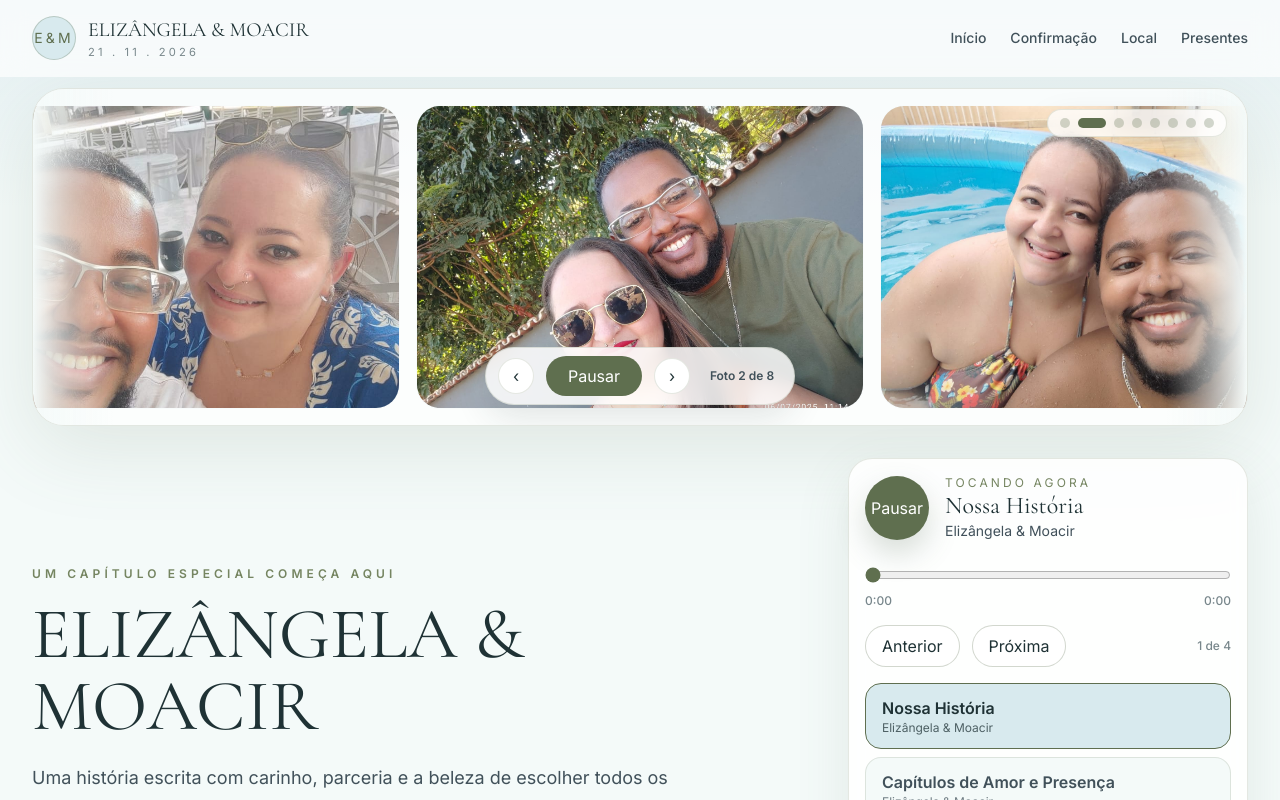
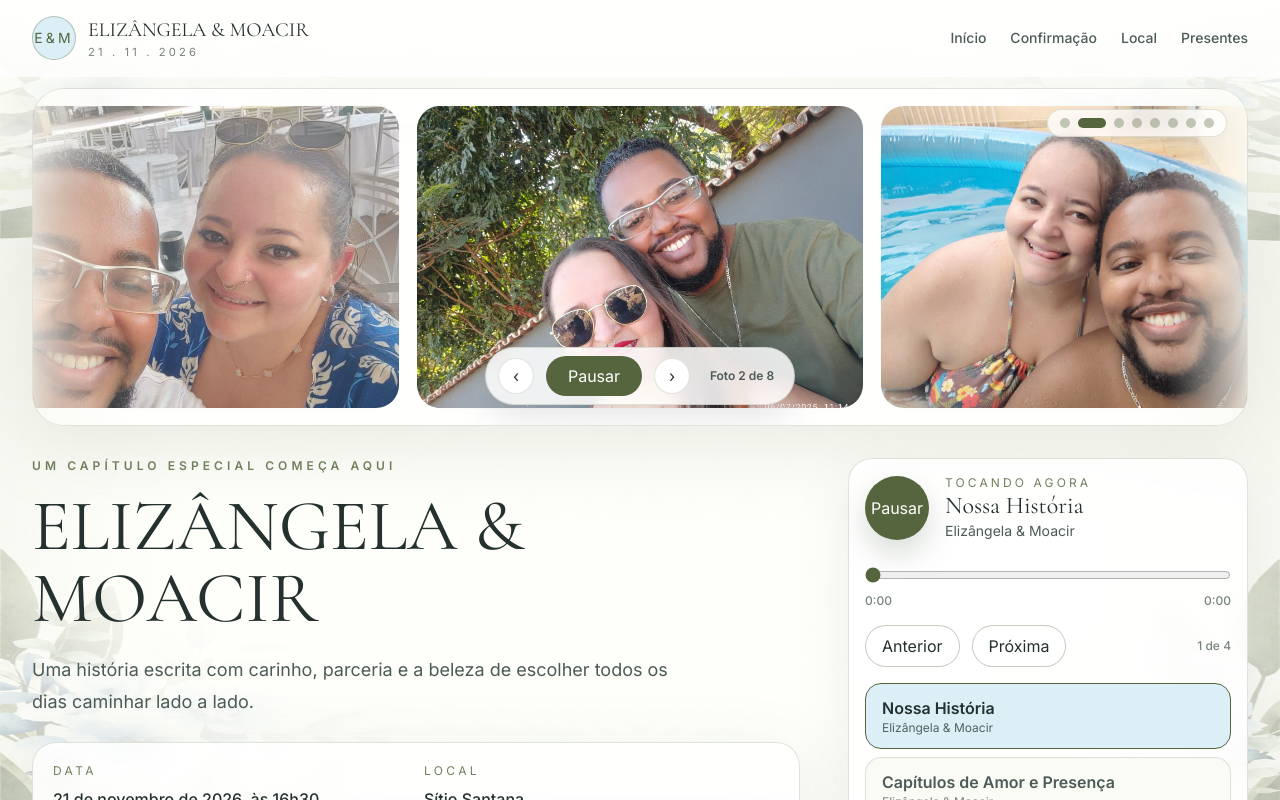
Before and after one commit to humbertoelias/casamento-elizangela-moacir, a Next.js app: page / in a window 1280 px wide. Shown: the top 800 px of the page. Built offline with nearby package versions, Linux system fonts and the light colour scheme.

Commit message:
Atualiza visual floral do site

```diff
--- a/app/globals.css
+++ b/app/globals.css
@@ -1,19 +1,20 @@
 @import "tailwindcss";
 
 :root {
-  --color-bg: #f4faf9;
-  --color-bg-soft: #e7f1f2;
-  --color-panel: #eef6f1;
-  --color-panel-2: #f8fbf6;
-  --color-text: #41515a;
-  --color-text-muted: #78878b;
-  --color-text-strong: #1f3235;
-  --color-accent: #a9c8cf;
-  --color-serenity: #d8eaee;
-  --color-olive: #5f6f4f;
-  --color-olive-soft: #758561;
-  --color-border: rgba(95, 111, 79, 0.16);
-  --color-border-strong: rgba(95, 111, 79, 0.28);
+  --color-bg: rgba(250, 250, 243, 0.78);
+  --color-bg-soft: rgba(236, 244, 240, 0.78);
+  --color-panel: rgba(229, 240, 236, 0.76);
+  --color-panel-2: rgba(248, 250, 242, 0.82);
+  --color-text: #4c5b58;
+  --color-text-muted: #77837d;
+  --color-text-strong: #24312e;
+  --color-accent: #8fb9d5;
+  --color-serenity: #dceff7;
+  --color-olive: #55663f;
+  --color-olive-soft: #71805c;
+  --color-border: rgba(85, 102, 63, 0.18);
+  --color-border-strong: rgba(85, 102, 63, 0.34);
+  --shadow-botanical: 0 24px 80px rgba(59, 75, 54, 0.12);
 }
 
 * {
@@ -28,11 +29,51 @@ body {
 
 body {
   font-family: var(--font-body), sans-serif;
+  min-height: 100vh;
+  position: relative;
   background:
-    radial-gradient(circle at 18% 4%, rgba(169, 200, 207, 0.52), transparent 30%),
-    radial-gradient(circle at 82% 14%, rgba(117, 133, 97, 0.2), transparent 26%),
-    linear-gradient(180deg, #f7fbfb 0%, #edf6f2 48%, #f8fbf6 100%);
+    radial-gradient(circle at 50% 8%, rgba(220, 239, 247, 0.62), transparent 32rem),
+    linear-gradient(180deg, #fafaf4 0%, #f2f7f2 50%, #fbfaf2 100%);
   color: var(--color-text);
+}
+
+body::before,
+body::after {
+  content: "";
+  position: fixed;
+  inset: 0;
+  pointer-events: none;
+}
+
+body::before {
+  z-index: 0;
+  background-image: url("/decor/floral-frame.png");
+  background-position: center;
+  background-repeat: no-repeat;
+  background-size: 100% 100%;
+  opacity: 0.44;
+}
+
+body::after {
+  z-index: 0;
+  background:
+    linear-gradient(
+      90deg,
+      rgba(250, 250, 243, 0.3) 0%,
+      rgba(255, 255, 250, 0.82) 14%,
+      rgba(255, 255, 250, 0.9) 50%,
+      rgba(255, 255, 250, 0.82) 86%,
+      rgba(250, 250, 243, 0.3) 100%
+    ),
+    radial-gradient(circle at 18% 70%, rgba(255, 255, 250, 0.86), transparent 22rem),
+    radial-gradient(circle at 82% 70%, rgba(255, 255, 250, 0.82), transparent 22rem),
+    radial-gradient(circle at 50% 20%, rgba(255, 255, 250, 0.76), transparent 28rem),
+    radial-gradient(circle at 50% 80%, rgba(255, 255, 250, 0.72), transparent 30rem);
+}
+
+body > * {
+  position: relative;
+  z-index: 1;
 }
 
 ::selection {
--- a/app/page.tsx
+++ b/app/page.tsx
@@ -11,7 +11,7 @@ import { weddingData } from '@/src/data/wedding'
 
 export default function Home() {
   return (
-    <main className="overflow-x-hidden">
+    <main className="relative z-10 overflow-x-hidden">
       <OpenAtTop />
       <Header coupleNames={weddingData.coupleNames} />
       <HeroSection
--- a/components/HeroSection.tsx
+++ b/components/HeroSection.tsx
@@ -20,25 +20,25 @@ export function HeroSection({
   tracks
 }: HeroSectionProps) {
   return (
-    <section id="inicio" className="relative overflow-hidden bg-[var(--color-bg)] pt-[5.5rem]">
-      <div className="absolute inset-x-0 top-0 h-52 bg-[linear-gradient(180deg,rgba(226,238,241,0.96),rgba(226,238,241,0))]" />
+    <section id="inicio" className="relative overflow-hidden bg-transparent pt-[5.5rem]">
+      <div className="pointer-events-none absolute inset-x-0 top-0 h-64 bg-[linear-gradient(180deg,rgba(255,255,250,0.92),rgba(255,255,250,0.58),rgba(255,255,250,0))]" />
 
       <div className="relative mx-auto flex min-h-screen max-w-7xl flex-col px-6 pb-16 lg:px-8">
         <HeroPhotoCarousel images={galleryImages} />
 
-        <div className="relative z-10 grid flex-1 gap-6 py-8 lg:grid-cols-[1fr_25rem] lg:items-end">
-          <div className="max-w-3xl">
+        <div className="relative z-10 grid flex-1 gap-6 py-8 lg:grid-cols-[1fr_25rem] lg:items-start">
+          <div className="w-full min-w-0 max-w-[calc(100vw-3rem)] lg:max-w-3xl">
             <p className="mb-4 text-xs font-semibold uppercase tracking-[0.34em] text-[var(--color-olive-soft)]">
               Um capítulo especial começa aqui
             </p>
-            <h1 className="font-display text-5xl leading-none text-[var(--color-text-strong)] sm:text-6xl lg:text-7xl">
+            <h1 className="break-words font-display text-5xl leading-none text-[var(--color-text-strong)] sm:text-6xl lg:text-7xl">
               {coupleNames}
             </h1>
-            <p className="mt-5 max-w-2xl text-base leading-8 text-[var(--color-text)] sm:text-lg">
+            <p className="mt-5 w-[19rem] max-w-full break-words text-base leading-8 text-[var(--color-text)] sm:w-auto sm:max-w-2xl sm:text-lg">
               {tagline}
             </p>
 
-            <div className="mt-6 grid gap-4 rounded-[1.5rem] border border-[var(--color-border)] bg-white/78 p-5 shadow-[0_18px_60px_rgba(91,112,87,0.12)] backdrop-blur sm:grid-cols-2">
+            <div className="mt-6 grid gap-4 rounded-[1.5rem] border border-[var(--color-border)] bg-white/80 p-5 shadow-[var(--shadow-botanical)] backdrop-blur sm:grid-cols-2">
               <div>
                 <p className="text-xs uppercase tracking-[0.28em] text-[var(--color-olive-soft)]">Data</p>
                 <p className="mt-2 text-base font-medium text-[var(--color-text-strong)]">{weddingDateLabel}</p>
@@ -65,7 +65,7 @@ export function HeroSection({
             </div>
           </div>
 
-          <div id="trilha" className="backdrop-blur">
+          <div id="trilha" className="min-w-0 backdrop-blur">
             <MusicPlayer tracks={tracks} autoPlay />
           </div>
         </div>
```
Also changed, not shown: public/decor/floral-frame.png (added).
